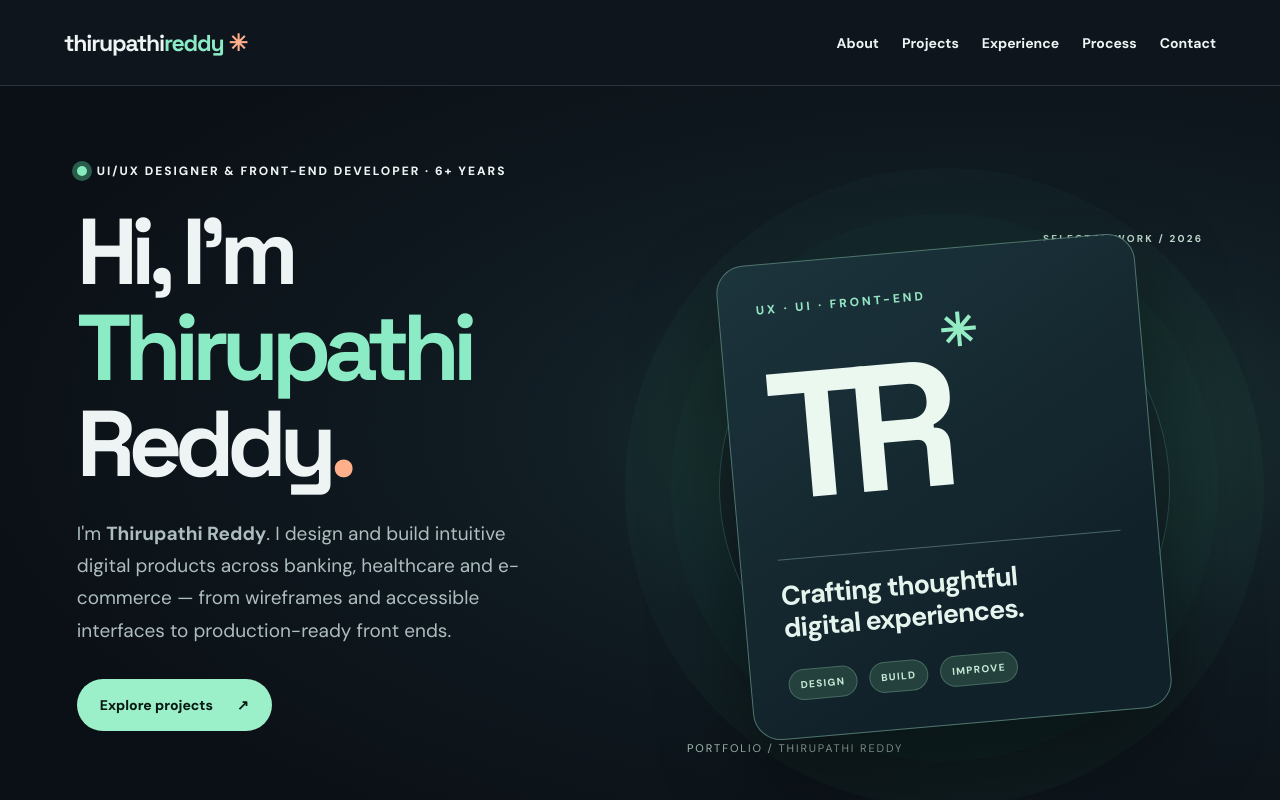
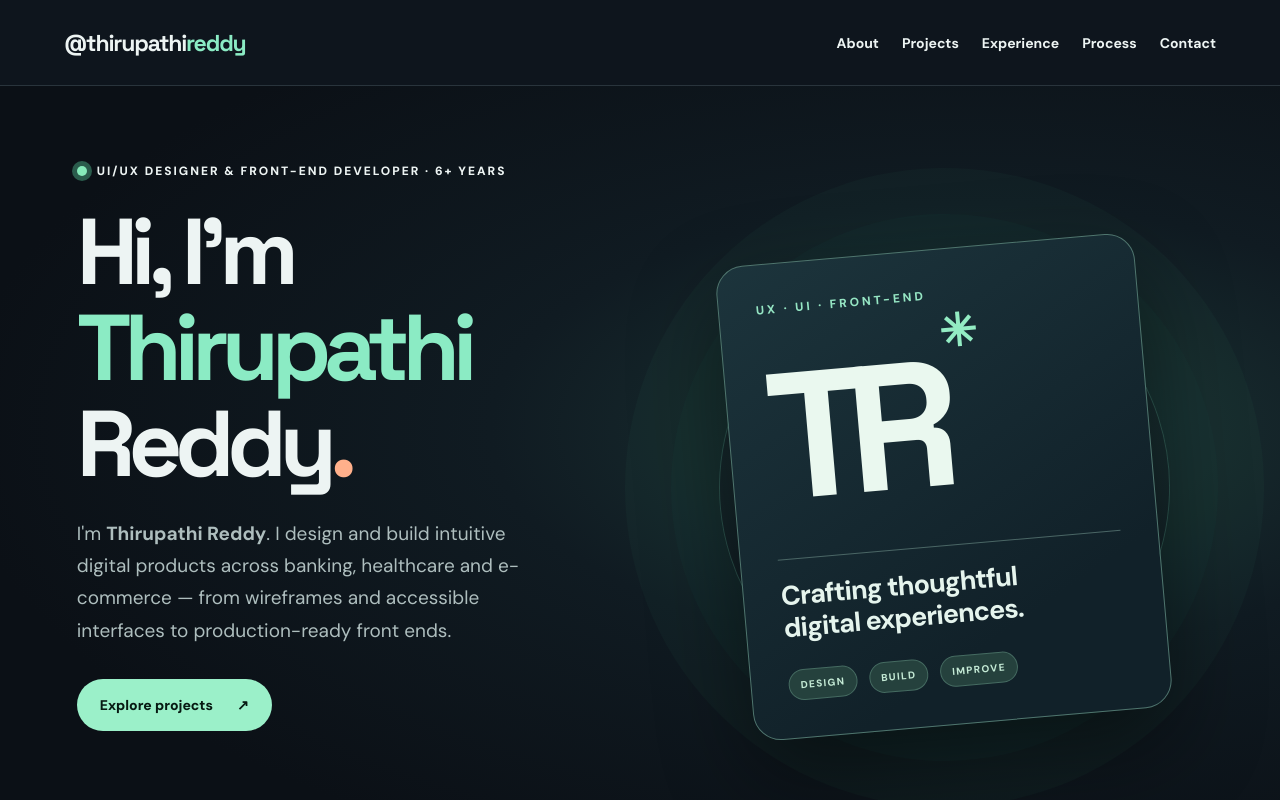
Before and after one commit to sendtovishwakaran-del/thirupathi-portfolio, a plain HTML site: page index.html in a window 1280 px wide. Shown: the top 800 px of the page. Drawn offline with Linux system fonts and the light colour scheme.

Commit message:
Update index.html

```diff
--- a/index.html
+++ b/index.html
@@ -1,8 +1,8 @@
 <!DOCTYPE html>
 <html lang="en"><head><meta charset="utf-8"/><meta content="width=device-width, initial-scale=1" name="viewport"/><meta content="#0b1016" name="theme-color"/><meta content="Thirupathi Reddy — UI/UX Developer with 6+ years of experience across banking, healthcare and e-commerce. Explore experience and CareConnect case study." name="description"/><title>Thirupathi Reddy — UI/UX Designer</title><link href="styles.css" rel="stylesheet"/></head><body>
 <a class="skip" href="#main">Skip to content</a>
-<header class="site-header"><a aria-label="Thirupathi Reddy home" class="wordmark" href="#home">thirupathi<span>reddy</span><span class="wordmark-star">✳</span></a><button aria-controls="primary-nav" aria-expanded="false" aria-label="Toggle navigation" class="menu-button">☰</button><nav aria-label="Main navigation" id="primary-nav"><a href="#about">About</a><a href="#projects">Projects</a><a href="#experience">Experience</a><a href="#process">Process</a><a href="#contact">Contact</a></nav></header>
-<main id="main"><section class="hero" id="home"><div class="hero-inner"><div class="hero-copy"><p class="eyebrow"><span class="eyebrow-dot"></span> UI/UX DESIGNER &amp; FRONT-END DEVELOPER · 6+ YEARS</p><h1>Hi, I’m<br/><em>Thirupathi</em><br/>Reddy<span class="punct">.</span></h1><p class="hero-lead">I'm <strong>Thirupathi Reddy</strong>. I design and build intuitive digital products across banking, healthcare and e-commerce — from wireframes and accessible interfaces to production-ready front ends.</p><div class="hero-actions"><a class="btn btn-dark" href="#projects">Explore projects <span aria-hidden="true">↗</span></a></div></div><div aria-label="Design-focused portfolio visual" class="portfolio-hero-art"><div class="hero-art-orbit"></div><div class="hero-art-label">SELECTED WORK / 2026</div><div class="hero-art-card"><span class="hero-art-overline">UX · UI · FRONT-END</span><div class="hero-art-letters">TR<span>✳</span></div><div class="hero-art-divider"></div><p>Crafting thoughtful<br/>digital experiences.</p><div class="hero-art-bottom"><span>DESIGN</span><span>BUILD</span><span>IMPROVE</span></div></div><div class="hero-art-side">PORTFOLIO / THIRUPATHI REDDY</div></div></div><div class="hero-bottom"><span>CREATIVE THINKING <b>✳</b> HUMAN-CENTERED DESIGN</span><a href="#projects">SCROLL TO DISCOVER ↓</a></div></section>
+<header class="site-header"><a aria-label="Thirupathi Reddy home" class="wordmark" href="#home">@thirupathi<span>reddy</span><span class="wordmark-star"></span></a><button aria-controls="primary-nav" aria-expanded="false" aria-label="Toggle navigation" class="menu-button">☰</button><nav aria-label="Main navigation" id="primary-nav"><a href="#about">About</a><a href="#projects">Projects</a><a href="#experience">Experience</a><a href="#process">Process</a><a href="#contact">Contact</a></nav></header>
+<main id="main"><section class="hero" id="home"><div class="hero-inner"><div class="hero-copy"><p class="eyebrow"><span class="eyebrow-dot"></span> UI/UX DESIGNER &amp; FRONT-END DEVELOPER · 6+ YEARS</p><h1>Hi, I’m<br/><em>Thirupathi</em><br/>Reddy<span class="punct">.</span></h1><p class="hero-lead">I'm <strong>Thirupathi Reddy</strong>. I design and build intuitive digital products across banking, healthcare and e-commerce — from wireframes and accessible interfaces to production-ready front ends.</p><div class="hero-actions"><a class="btn btn-dark" href="#projects">Explore projects <span aria-hidden="true">↗</span></a></div></div><div aria-label="Design-focused portfolio visual" class="portfolio-hero-art"><div class="hero-art-orbit"></div><div class="hero-art-label"></div><div class="hero-art-card"><span class="hero-art-overline">UX · UI · FRONT-END</span><div class="hero-art-letters">TR<span>✳</span></div><div class="hero-art-divider"></div><p>Crafting thoughtful<br/>digital experiences.</p><div class="hero-art-bottom"><span>DESIGN</span><span>BUILD</span><span>IMPROVE</span></div></div><div class="hero-art-side"></div></div></div><div class="hero-bottom"><span>CREATIVE THINKING <b>✳</b> HUMAN-CENTERED DESIGN</span><a href="#projects">SCROLL TO DISCOVER ↓</a></div></section>
 <section aria-label="Design specialties" class="marquee"><div>UX RESEARCH <span>✳</span> PRODUCT DESIGN <span>✳</span> INTERACTIVE EXPERIENCES <span>✳</span> FIGMA <span>✳</span> DESIGN SYSTEMS <span>✳</span> ACCESSIBILITY <span>✳</span></div></section>
 <section class="section about-section" id="about"><div class="section-heading"><span class="section-index">01 / ABOUT ME</span><h2>Curious minds make<br/><em>better experiences.</em></h2></div><div class="about-grid"><div class="about-intro"><div class="about-badge">TR<span>✳</span></div><p>I am a UI/UX Developer with 6+ years of experience spanning banking, healthcare and e-commerce. My practice bridges interaction design, wireframing, reusable UI components, responsive development, and design QA.</p><p>I work across Angular, React, JavaScript and UX tools to connect thoughtful interface decisions with practical implementation. I hold a Master’s in Information Technology Management from Concordia University, St. Paul.</p></div><div class="skills-panel"><h3>What I work with</h3><div class="tags"><span>Adobe XD</span><span>Sketch</span><span>Balsamiq</span><span>InVision</span><span>Zeplin</span><span>Figma (portfolio)</span><span>Wireframing</span><span>User Flows</span><span>Angular</span><span>React</span><span>TypeScript</span><span>HTML / CSS</span><span>JavaScript</span><span>Responsive UI</span><span>Design QA</span></div><p class="small-note">Experience and tools summarized from my UI/UX resume; CareConnect is a separate independent concept project.</p></div></div></section>
 <section class="section projects-section" id="projects"><div class="section-heading split-heading"><div><span class="section-index">02 / SELECTED WORK</span><h2>Made with intention.<br/><em>Built for people.</em></h2></div><p>Selected interface and UX work, including an independently developed patient portal concept.</p></div><div class="projects-grid"><a class="project-card featured-project" href="careconnect.html"><div class="project-cover"><img alt="CareConnect patient portal desktop and mobile designs" loading="lazy" src="assets/careconnect-cover.svg"/></div><div class="project-meta"><div><span class="project-type">UX CASE STUDY · CONCEPT</span><h3>CareConnect <span aria-hidden="true">↗</span></h3><p>Making healthcare appointment booking simpler, clearer, and more accessible.</p></div><span class="project-number">01</span></div></a></div></section>
@@ -12,4 +12,4 @@
 <article class="experience-item"><div class="job-date">MAY 2021 — JUL 2023</div><div class="job-body"><div class="job-top"><div><h3>Front-End Developer</h3><p class="job-company">Amazon India · E-commerce interfaces</p></div><span class="job-index">03</span></div><p>Created responsive commerce pages, Balsamiq wireframes, site maps, reusable AngularJS components, search and navigation interactions, and API-driven dynamic content.</p><div class="job-pills"><span>AngularJS</span><span>Balsamiq</span><span>JavaScript</span><span>Bootstrap</span></div></div></article>
 <article class="experience-item"><div class="job-date">MAR 2019 — APR 2021</div><div class="job-body"><div class="job-top"><div><h3>UI/UX Designer</h3><p class="job-company">Brillio · Healthcare patient portal</p></div><span class="job-index">04</span></div><p>Designed registration and login flows, low-fidelity wireframes, Adobe XD prototypes, reusable Sketch interface elements, form error states, and developer handoff specifications.</p><div class="job-pills"><span>Adobe XD</span><span>Sketch</span><span>InVision</span><span>Zeplin</span></div></div></article>
 </div><div class="experience-footer"></div></section><section class="section process-section" id="process"><div class="section-heading"><span class="section-index">04 / MY APPROACH</span><h2>From messy problem<br/>to <em>meaningful solution.</em></h2></div><div class="process-grid"><article><span>01</span><h3>Understand</h3><p>Start with the problem, the user, and the context — not just the screen.</p></article><article><span>02</span><h3>Explore</h3><p>Map flows, sketch possibilities, and make thoughtful trade-offs.</p></article><article><span>03</span><h3>Create</h3><p>Build interfaces and prototypes that make the idea tangible.</p></article><article><span>04</span><h3>Improve</h3><p>Test assumptions, gather feedback, and iterate with purpose.</p></article></div></section>
-<section class="contact-section" id="contact"><div aria-hidden="true" class="contact-blob">✳</div><span class="section-index">05 / SAY HELLO</span><h2>Have an idea?<br/><em>Let's make it click.</em></h2><p>I'm interested in collaborating on thoughtful UI/UX and product design work.</p><p>Have a UX project or front-end opportunity? Let’s connect.</p><a class="btn btn-light" href="mailto:thirupathireddy.s003@gmail.com">Email me ↗</a> <a class="btn btn-outline" href="https://www.linkedin.com/in/s-thirupathi-reddy/" rel="noopener noreferrer" target="_blank">LinkedIn ↗</a><a class="contact-resume" download="" href="assets/UIUX.docx">Download my resume →</a></section></main><footer class="site-footer"><a class="wordmark" href="#home">thirupathi<span>reddy</span>✳</a><span>Designed &amp; developed as an independent portfolio concept.</span><a href="#home">Back to top ↑</a></footer><script defer="" src="main.js"></script></body></html>
+<section class="contact-section" id="contact"><div aria-hidden="true" class="contact-blob">✳</div><span class="section-index">05 / SAY HELLO</span><h2>Have an idea?<br/><em>Let's make it click.</em></h2><p>I'm interested in collaborating on thoughtful UI/UX and product design work.</p><p>Have a UX project or front-end opportunity? Let’s connect.</p><a class="btn btn-light" href="mailto:thirupathireddy.s003@gmail.com">Email me ↗</a> <a class="btn btn-outline" href="https://www.linkedin.com/in/s-thirupathi-reddy/" rel="noopener noreferrer" target="_blank">LinkedIn ↗</a><a class="contact-resume" download="" href="assets/UIUX.docx">Download my resume →</a></section></main><footer class="site-footer"><a class="wordmark" href="#home">@thirupathi<span>reddy</span></a><span>Designed &amp; developed as an independent portfolio concept.</span><a href="#home">Back to top ↑</a></footer><script defer="" src="main.js"></script></body></html>
```
